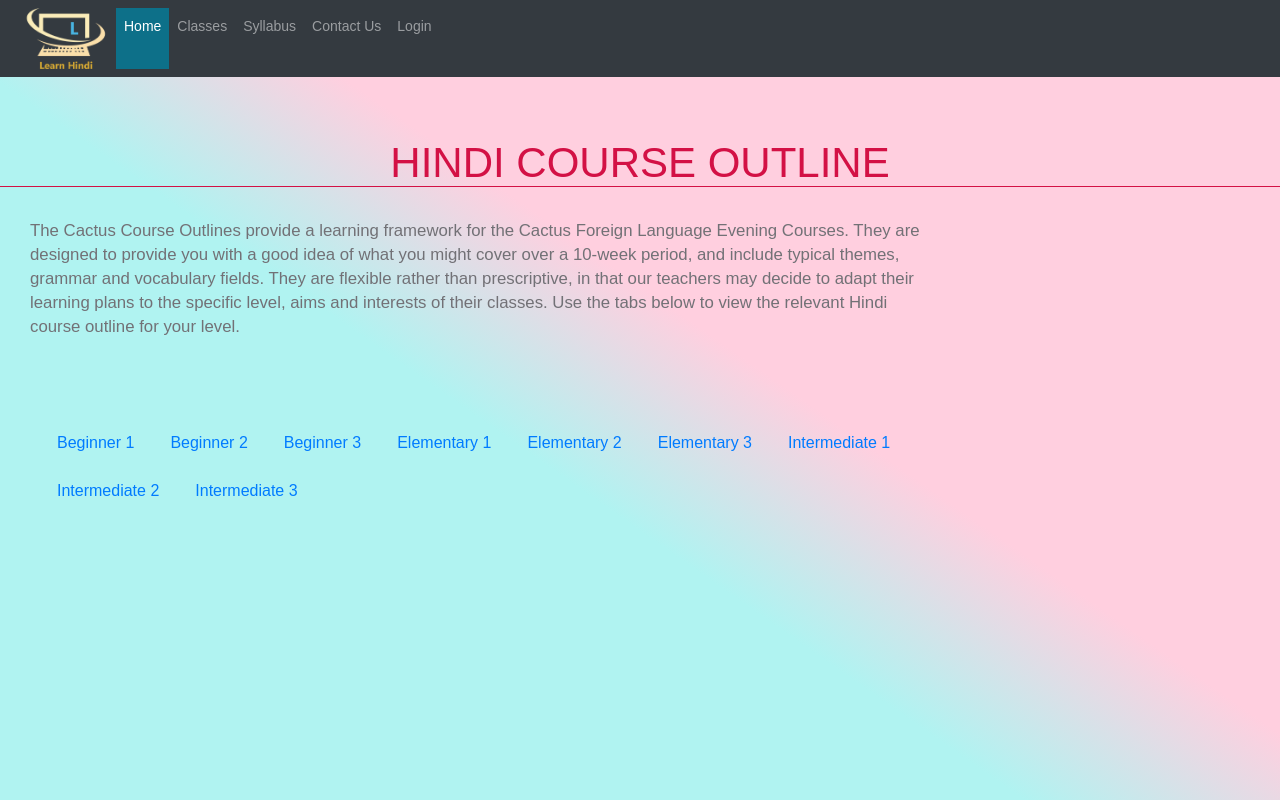
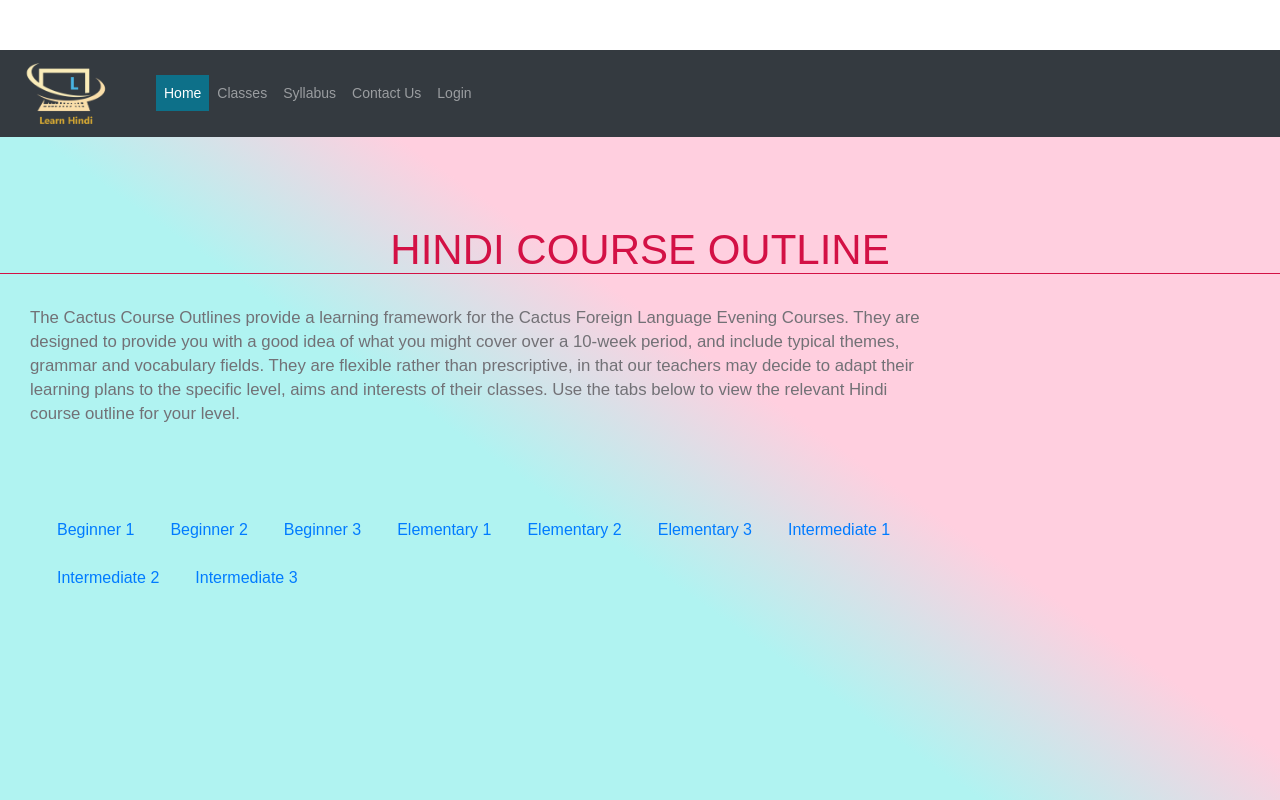
Before and after one commit to sarah6781/school, a plain HTML site: page syllabus.html in a window 1280 px wide. Shown: the top 800 px of the page. Drawn offline with nearby package versions, Linux system fonts and the light colour scheme.

Commit message:
newchange

```diff
--- a/syllabus.html
+++ b/syllabus.html
@@ -300,7 +300,7 @@ input[type="submit"] {
 
 
 
-.bs-example{
+.gradient{
 	background-color: #ffcfdf;
 background-image: linear-gradient(215deg, #ffcfdf 25%, #b0f3f1 34%);
 }
@@ -315,27 +315,28 @@ background-image: linear-gradient(215deg, #ffcfdf 25%, #b0f3f1 34%);
 </head>
 
 <body>
-  <div class="bs-example">
-    <nav class="navbar navbar-expand-md navbar-dark bg-dark fixed-top">
+	<div class="gradient">
+		<!--nav start-->
+  <nav class="navbar navbar-expand-lg navbar-fixed-top bg-dark navbar-dark">
+    <a class="navbar-brand" href="/">
+      <img class="site-logo" src="./image/logo-new.png" style='max-width:100px'>
+    </a>
+    <button class="navbar-toggler" type="button" data-toggle="collapse" data-target="#bs-example-navbar-collapse-1" aria-controls="bs-example-navbar-collapse-1" aria-expanded="false" aria-label="Toggle navigation">
+      <span class="navbar-toggler-icon"></span>
+    </button>
+    <div class="collapse navbar-collapse" id="bs-example-navbar-collapse-1">
+      <ul class="navbar-nav mr-auto">
+        <li class="nav-item"><a href="./" class="nav-item nav-link active">Home</a></li>
+        <li class="nav-item"><a href="./classes.html" class="nav-item nav-link">Classes</a></li>
+        <li class="nav-item"><a href="./syllabus.html" class="nav-item nav-link">Syllabus</a></li>
+        <li class="nav-item"><a href="./about.html" class="nav-item nav-link">Contact Us</a></li>
+        <li class="nav-item"><a href="./login.html" class="nav-item nav-link">Login</a></li>
+      </ul>
+    </div>
+  </nav>
+  <!--nav end-->
+	<!-- main start -->
 
-      <button type="button" class="navbar-toggler" data-toggle="collapse" data-target="#navbarCollapse">
-        <span class="navbar-toggler-icon"></span>
-      </button>
-
-      <div class="collapse navbar-collapse" id="navbarCollapse">
-        <div class="navbar-nav">
-          <img class="site-logo" src="./image/logo-new.png" style='max-width:100px'>
-          <a href="./" class="nav-item nav-link active">Home</a>
-          <a href="./classes.html" class="nav-item nav-link">Classes</a>
-          <a href="./syllabus.html" class="nav-item nav-link">Syllabus</a>
-          <a href="./about.html" class="nav-item nav-link">Contact Us</a>
-          <a href="./login.html" class="nav-item nav-link">Login</a>
-
-        </div>
-
-      </div>
-    </nav>
-    <!-- main start -->
     <h1 class="page-header"><span></span>Hindi course outline</h1>
     <div class="col-md-9">
       <p>The Cactus Course Outlines provide a learning framework for the Cactus Foreign Language Evening Courses. They are designed to provide you with a good idea of what you might cover over a 10-week period, and include typical themes, grammar and vocabulary fields. They are flexible rather than prescriptive, in that our teachers may decide to adapt their learning plans to the specific level, aims and interests of their classes. Use the tabs below to view the relevant Hindi course outline for your level.</p>
@@ -701,7 +702,7 @@ background-image: linear-gradient(215deg, #ffcfdf 25%, #b0f3f1 34%);
 </div>
 
 	</div>
-
+</div>
 <!-- main close -->
 
 
```
Also changed, not shown: about.html (+1 -0 lines), classes.html (+4 -0 lines).
